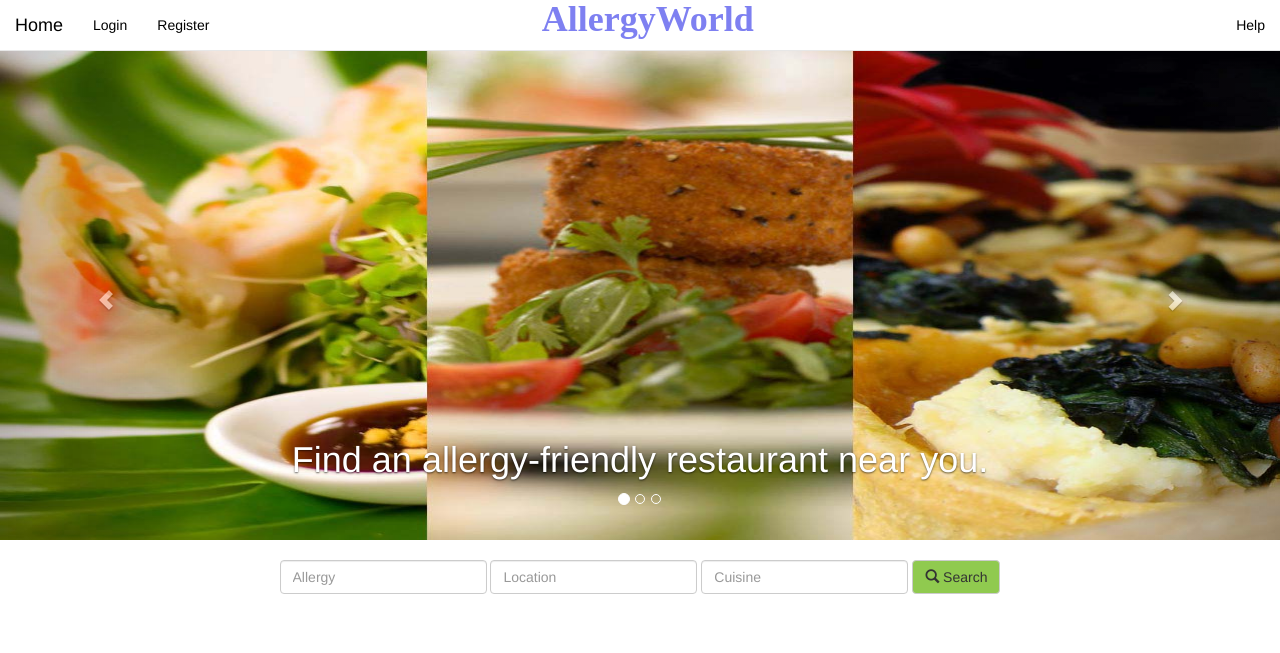
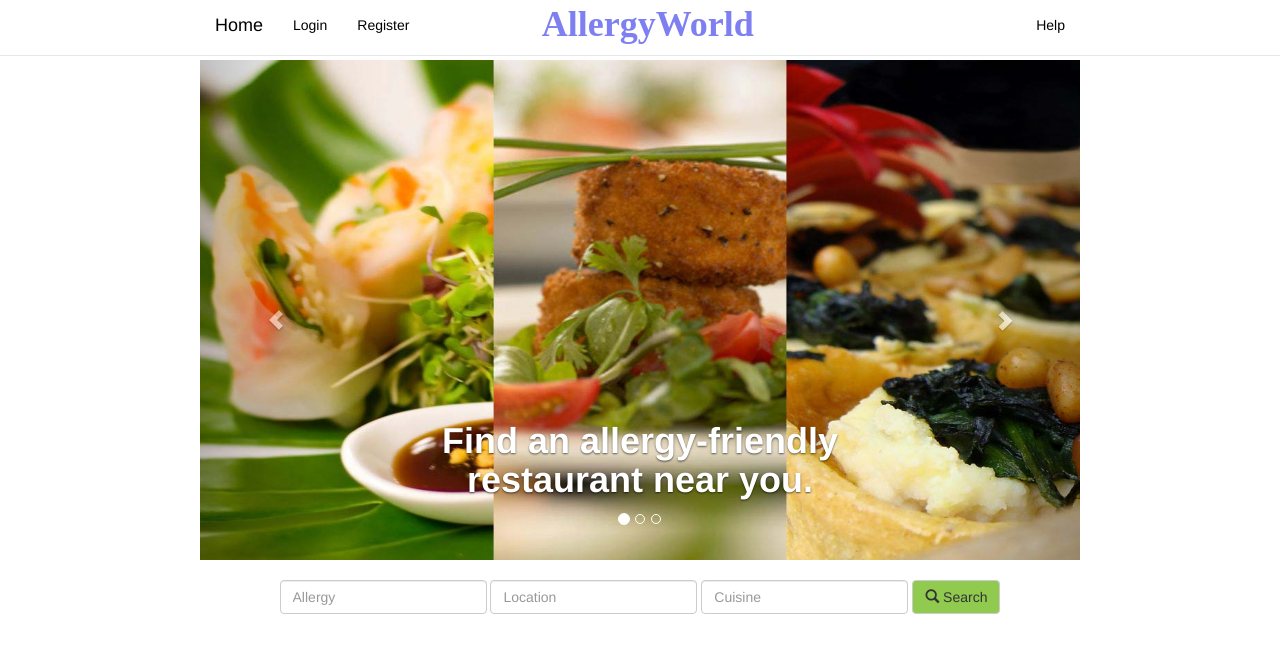
Before and after one commit to RupayanB/allergyworld, a Django app: page /allergyworld/ in a window 1280 px wide. Shown: the top 653 px of the page. Run offline with Django 3.2, Linux system fonts and the light colour scheme; parts of the project's set-up code (start-up, migrations or seed data) failed here and were passed over.

Commit message:
changed carousel width

```diff
--- a/allergyworld/templates/allergyworld/base.html
+++ b/allergyworld/templates/allergyworld/base.html
@@ -41,7 +41,7 @@
 </head>
 
 <body>
-  <nav class="navbar navbar-default navbar-fixed-top" role="navigation" style="text-align: center;background-color:white;">
+  <nav class="navbar navbar-default navbar-fixed-top" role="navigation" style="text-align: center;background-color:white;padding-left:200px;padding-right:200px">
         <div class="navbar-header">
            <button type="button" class="navbar-toggle" data-toggle="collapse" data-target="#bs-example-navbar-collapse-1"> <span class="sr-only">Toggle navigation</span><span class="icon-bar"></span><span class="icon-bar"></span><span class="icon-bar"></span></button> <a class="navbar-brand" href="" style="color:black">Home</a>
         </div>
@@ -59,7 +59,7 @@
 
           <ul class="nav navbar-nav" style="display: inline-block;float: none;vertical-align: top;">
             <li>
-              <h1 style="font-family: 'Oswald';font-weight: bold; margin-top:0;color:rgb(126,128,241);padding-right:150px;">AllergyWorld</h1>
+              <h1 style="font-family: 'Oswald';font-weight: bold; margin-top:5px;color:rgb(126,128,241);padding-right:150px;">AllergyWorld</h1>
             </li>
           </ul>
 
--- a/allergyworld/templates/allergyworld/search_formA.html
+++ b/allergyworld/templates/allergyworld/search_formA.html
@@ -7,7 +7,8 @@ AllergyWorld
 {% endblock %}
 
 {% block body %}
-
+<br/>
+<div style="padding-left:200px;padding-right:200px">
 <div id="myCarousel" class="carousel slide" data-ride="carousel">
       <!-- Indicators -->
       <ol class="carousel-indicators">
@@ -20,7 +21,7 @@ AllergyWorld
           <img src="{% static 'allergyworld/img/food3.jpg' %}" alt="First slide" style="width:100%;height:500px" >
           <div class="container">
             <div class="carousel-caption">
-              <h1>Find an allergy-friendly restaurant near you.</h1>
+              <h1><strong>Find an allergy-friendly restaurant near you.</strong></h1>
 
             </div>
           </div>
@@ -29,7 +30,7 @@ AllergyWorld
           <img src="{% static 'allergyworld/img/food2.jpg' %}" alt="Second slide" style="width:100%;height:500px" >
           <div class="container">
             <div class="carousel-caption">
-              <h1>Find an allergy-friendly restaurant near you.</h1>
+              <h1><strong>Find an allergy-friendly restaurant near you.</strong></h1>
 
             </div>
           </div>
@@ -38,7 +39,7 @@ AllergyWorld
           <img src="{% static 'allergyworld/img/food1.jpg' %}" alt="Third slide" style="width:100%;height:500px" >
           <div class="container">
             <div class="carousel-caption">
-              <h1>Find an allergy-friendly restaurant near you.</h1>
+              <h1><strong>Find an allergy-friendly restaurant near you.</strong></h1>
 
 
             </div>
@@ -48,7 +49,7 @@ AllergyWorld
       <a class="left carousel-control" href="#myCarousel" data-slide="prev"><span class="glyphicon glyphicon-chevron-left"></span></a>
       <a class="right carousel-control" href="#myCarousel" data-slide="next"><span class="glyphicon glyphicon-chevron-right"></span></a>
     </div><!-- /.carousel -->
-
+</div>
 <div class="container">
 	<div class="row clearfix">
 		<div class="col-md-12 column">
```
